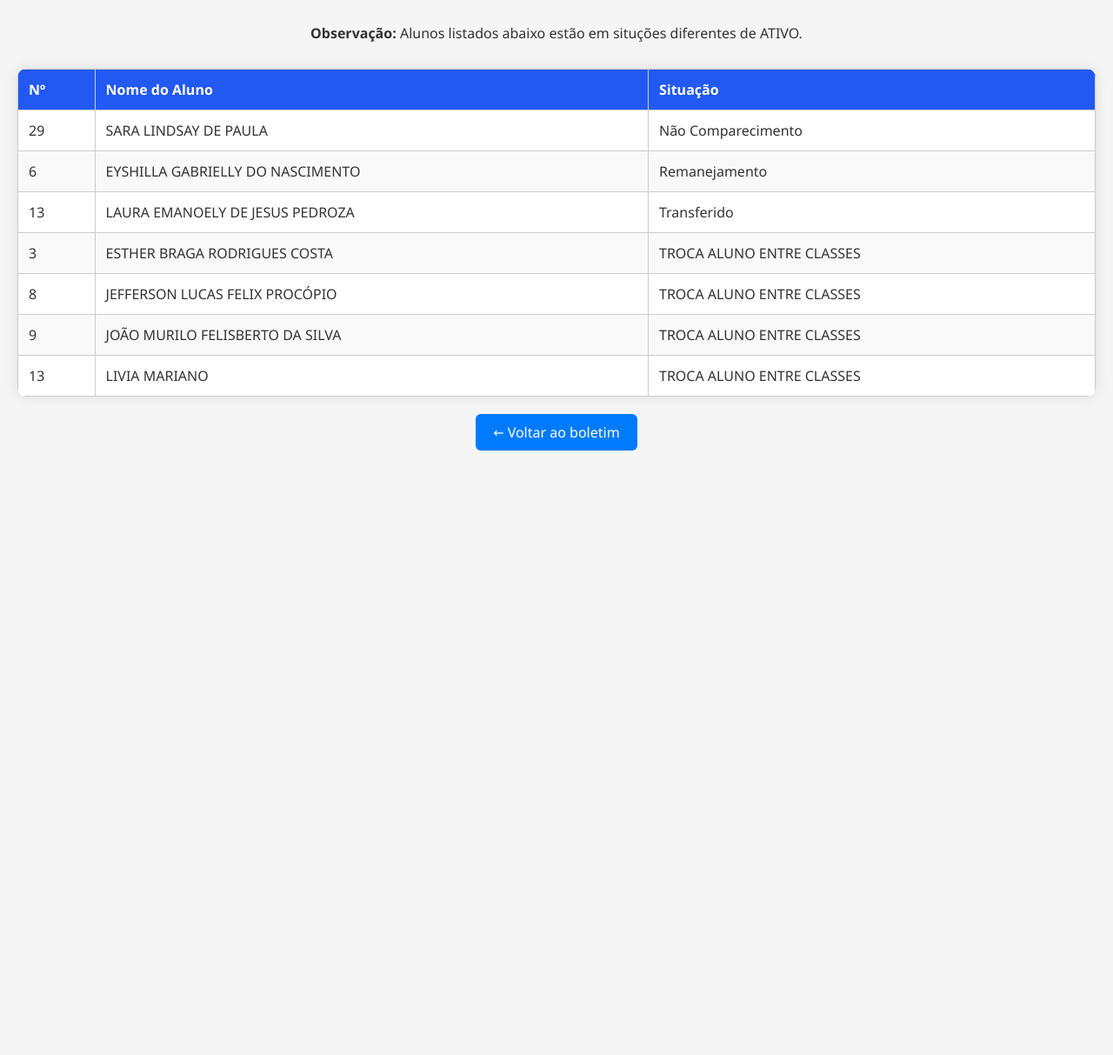
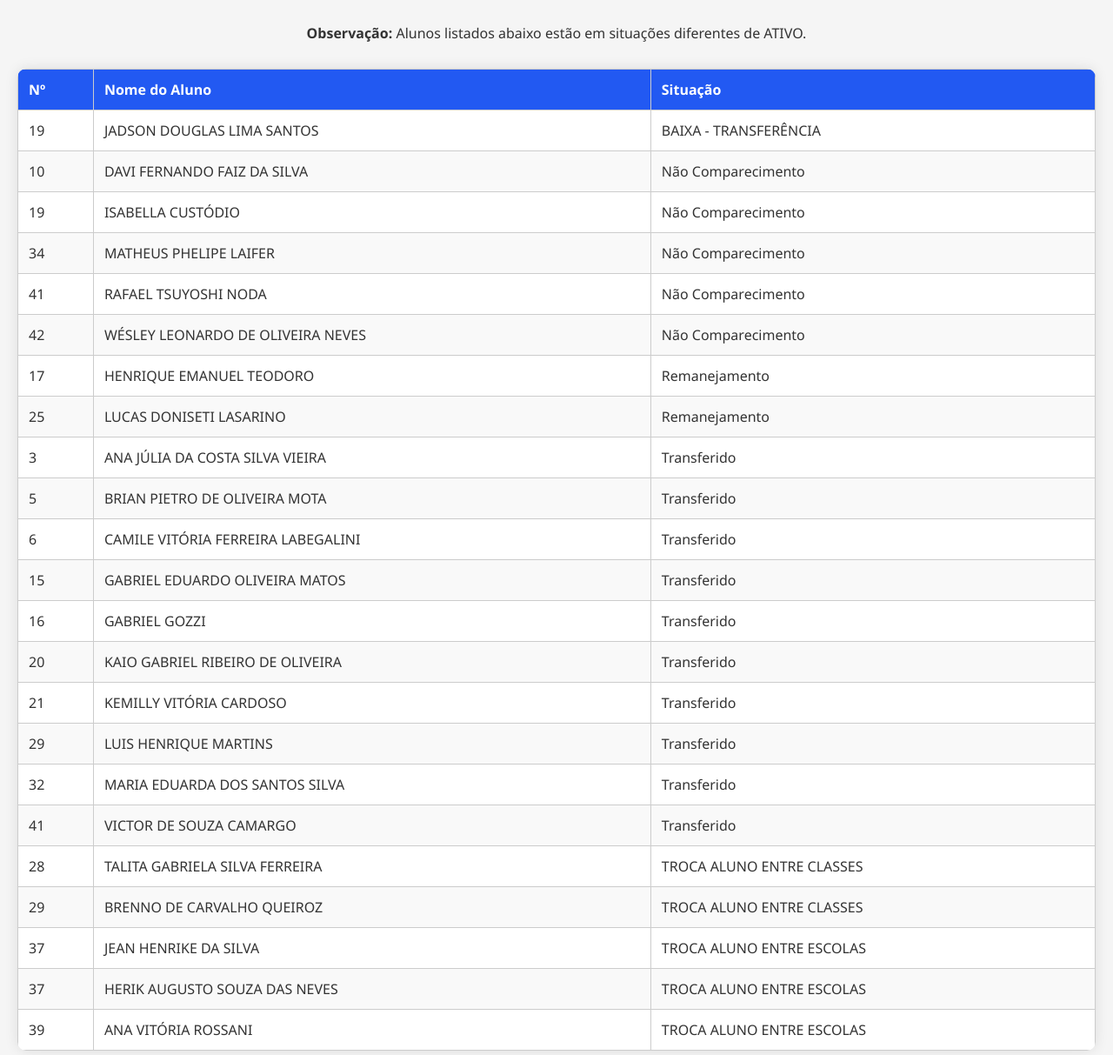
Before and after one commit to professorgaldino/1b, a plain HTML site: page outros.html in a window 1280 px wide. Shown: the part 87-1300 px from the top of the page at 87% size. Before the commit the page ends 800 px from the top, so only its background shows below. Drawn offline with Linux system fonts and the light colour scheme.

Commit message:
Update outros.html

```diff
--- a/outros.html
+++ b/outros.html
@@ -74,7 +74,7 @@
   <h1>Outras Situações</h1>
 
   <div class="info">
-    <p><strong>Observação:</strong> Alunos listados abaixo estão em situções diferentes de ATIVO. </p>
+    <p><strong>Observação:</strong> Alunos listados abaixo estão em situações diferentes de ATIVO. </p>
   </div>
 
   <table>
@@ -86,14 +86,29 @@
       </tr>
     </thead>
     <tbody>
-      <!-- 🔁 COLE SUAS LINHAS AQUI -->
-      <tr><td>29</td><td>SARA LINDSAY DE PAULA</td><td>Não Comparecimento</td></tr>
-      <tr><td>6</td><td>EYSHILLA GABRIELLY DO NASCIMENTO</td><td>Remanejamento</td></tr>
-      <tr><td>13</td><td>LAURA EMANOELY DE JESUS PEDROZA</td><td>Transferido</td></tr>
-      <tr><td>3</td><td>ESTHER BRAGA RODRIGUES COSTA</td><td>TROCA ALUNO ENTRE CLASSES</td></tr>
-      <tr><td>8</td><td>JEFFERSON LUCAS FELIX PROCÓPIO</td><td>TROCA ALUNO ENTRE CLASSES</td></tr>
-      <tr><td>9</td><td>JOÃO MURILO FELISBERTO DA SILVA</td><td>TROCA ALUNO ENTRE CLASSES</td></tr>
-      <tr><td>13</td><td>LIVIA MARIANO</td><td>TROCA ALUNO ENTRE CLASSES</td></tr>
+      <tr><td>19</td><td>JADSON DOUGLAS LIMA SANTOS</td><td>BAIXA - TRANSFERÊNCIA</td></tr>
+      <tr><td>10</td><td>DAVI FERNANDO FAIZ DA SILVA</td><td>Não Comparecimento</td></tr>
+      <tr><td>19</td><td>ISABELLA CUSTÓDIO</td><td>Não Comparecimento</td></tr>
+      <tr><td>34</td><td>MATHEUS PHELIPE LAIFER</td><td>Não Comparecimento</td></tr>
+      <tr><td>41</td><td>RAFAEL TSUYOSHI NODA</td><td>Não Comparecimento</td></tr>
+      <tr><td>42</td><td>WÉSLEY LEONARDO DE OLIVEIRA NEVES</td><td>Não Comparecimento</td></tr>
+      <tr><td>17</td><td>HENRIQUE EMANUEL TEODORO</td><td>Remanejamento</td></tr>
+      <tr><td>25</td><td>LUCAS DONISETI LASARINO</td><td>Remanejamento</td></tr>
+      <tr><td>3</td><td>ANA JÚLIA DA COSTA SILVA VIEIRA</td><td>Transferido</td></tr>
+      <tr><td>5</td><td>BRIAN PIETRO DE OLIVEIRA MOTA</td><td>Transferido</td></tr>
+      <tr><td>6</td><td>CAMILE VITÓRIA FERREIRA LABEGALINI</td><td>Transferido</td></tr>
+      <tr><td>15</td><td>GABRIEL EDUARDO OLIVEIRA MATOS</td><td>Transferido</td></tr>
+      <tr><td>16</td><td>GABRIEL GOZZI</td><td>Transferido</td></tr>
+      <tr><td>20</td><td>KAIO GABRIEL RIBEIRO DE OLIVEIRA</td><td>Transferido</td></tr>
+      <tr><td>21</td><td>KEMILLY VITÓRIA CARDOSO</td><td>Transferido</td></tr>
+      <tr><td>29</td><td>LUIS HENRIQUE MARTINS</td><td>Transferido</td></tr>
+      <tr><td>32</td><td>MARIA EDUARDA DOS SANTOS SILVA</td><td>Transferido</td></tr>
+      <tr><td>41</td><td>VICTOR DE SOUZA CAMARGO</td><td>Transferido</td></tr>
+      <tr><td>28</td><td>TALITA GABRIELA SILVA FERREIRA</td><td>TROCA ALUNO ENTRE CLASSES</td></tr>
+      <tr><td>29</td><td>BRENNO DE CARVALHO QUEIROZ</td><td>TROCA ALUNO ENTRE CLASSES</td></tr>
+      <tr><td>37</td><td>JEAN HENRIKE DA SILVA</td><td>TROCA ALUNO ENTRE ESCOLAS</td></tr>
+      <tr><td>37</td><td>HERIK AUGUSTO SOUZA DAS NEVES</td><td>TROCA ALUNO ENTRE ESCOLAS</td></tr>
+      <tr><td>39</td><td>ANA VITÓRIA ROSSANI</td><td>TROCA ALUNO ENTRE ESCOLAS</td></tr>
     </tbody>
   </table>
 
```
